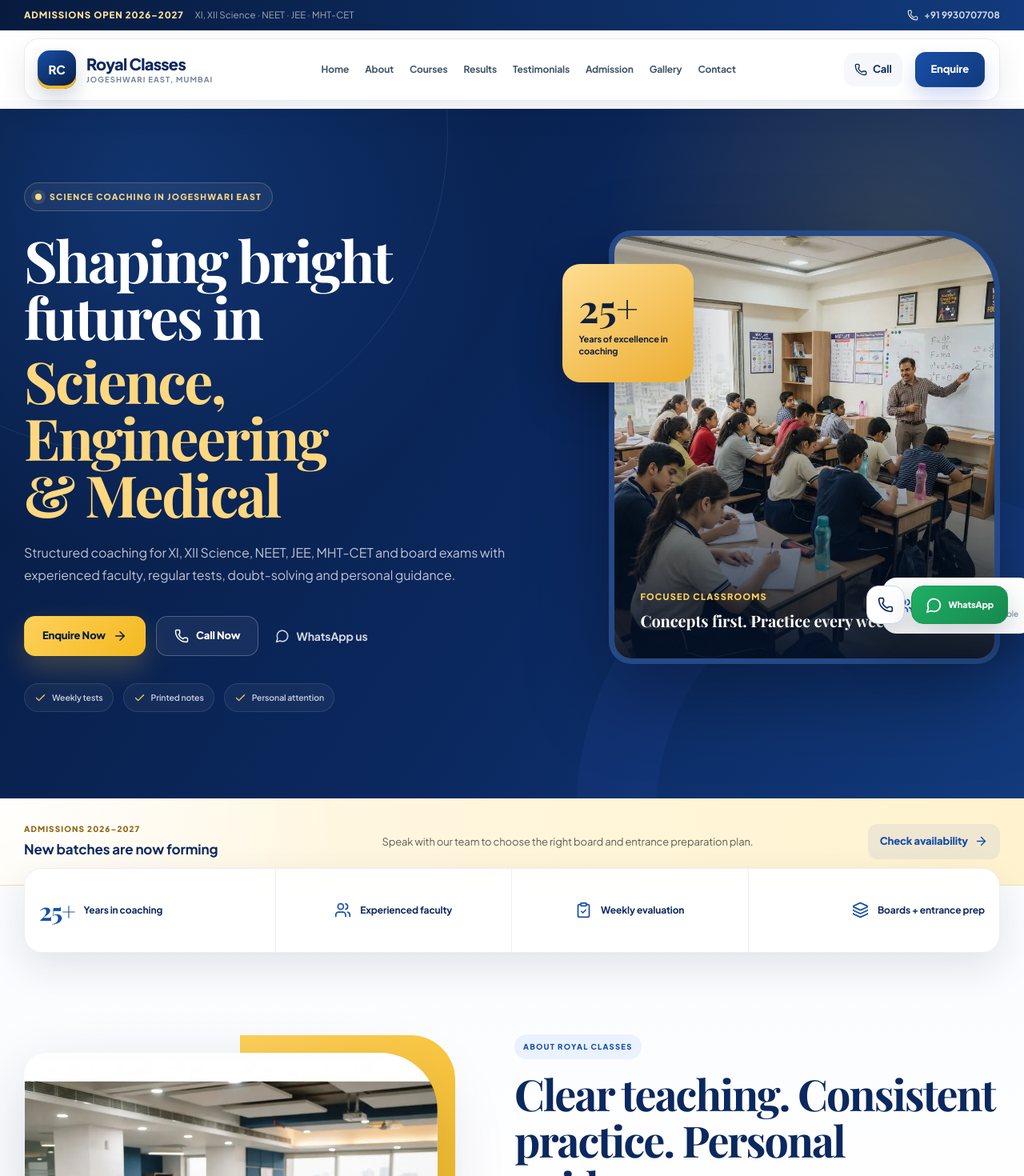
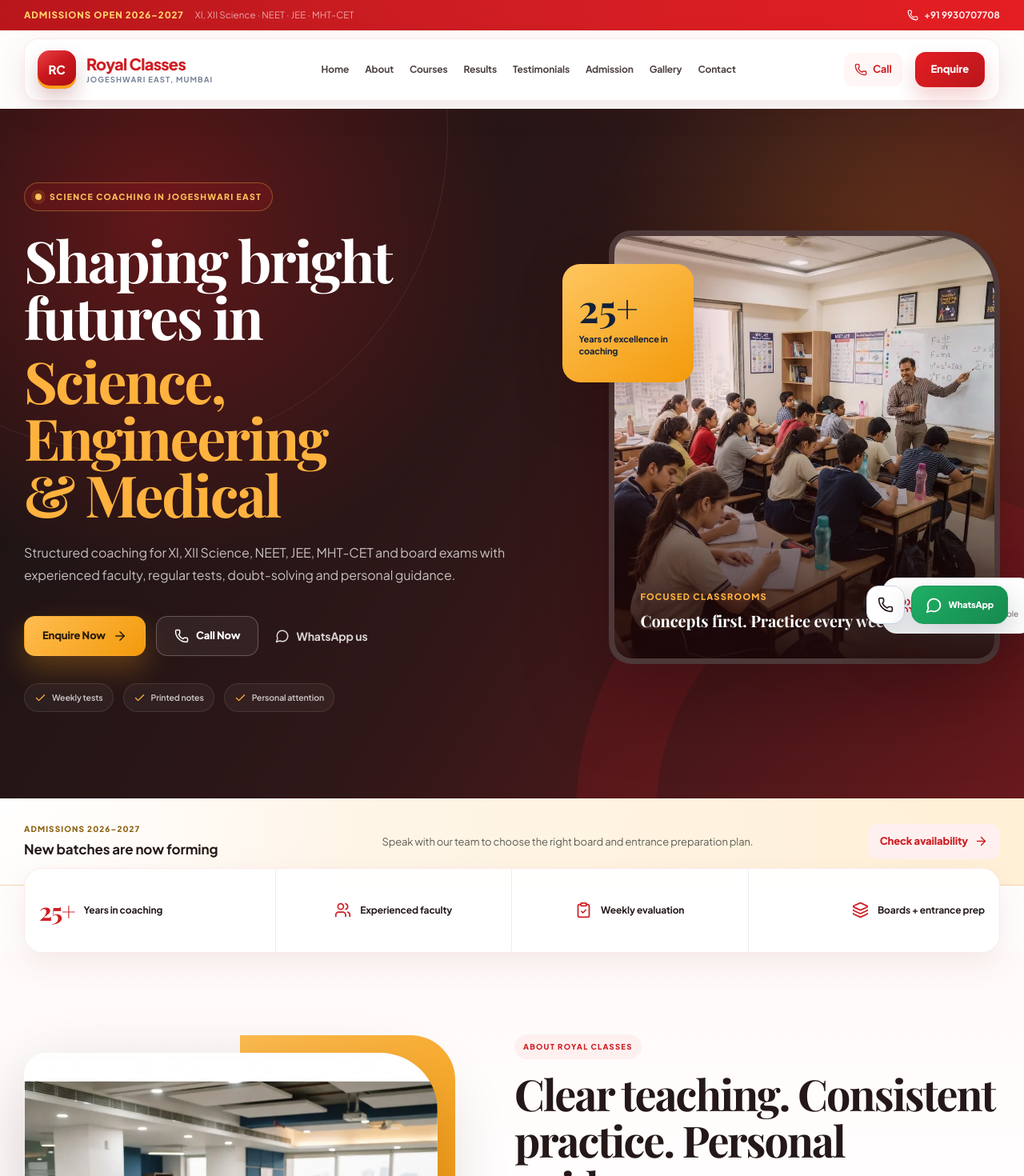
Before and after one commit to deeprealworld-dot/royal-classes-demo, a Next.js app: page / in a window 1280 px wide. Shown: the top 1470 px of the page at 80% size. Built offline with nearby package versions, Linux system fonts and the light colour scheme; a web font is replaced by a local one.

Commit message:
Apply official Royal Classes red and gold palette

```diff
--- a/app/layout.tsx
+++ b/app/layout.tsx
@@ -3,6 +3,7 @@
 import "./globals.css";
 import "./premium.css";
 import "./polish.css";
+import "./official-brand.css";
 
 const jakarta = Plus_Jakarta_Sans({
   variable: "--font-body",
--- /dev/null
+++ b/app/official-brand.css
@@ -0,0 +1,280 @@
+/* Official Royal Classes palette sampled from royalclasses.com */
+:root {
+  --navy-950: #171313;
+  --navy-900: #241818;
+  --navy-800: #392222;
+  --royal-700: #cf1e23;
+  --royal-600: #e41e23;
+  --royal-100: #fff0f0;
+  --gold-500: #fda31b;
+  --gold-400: #ffb23e;
+  --gold-100: #fff4df;
+  --ink: #211b1b;
+  --muted: #706565;
+  --line: #eadede;
+  --surface: #fff8f7;
+  --white: #ffffff;
+  --shadow-sm: 0 12px 36px rgba(86, 19, 22, 0.08);
+  --shadow-lg: 0 32px 90px rgba(48, 10, 12, 0.2);
+}
+
+body {
+  background: #fffdfc;
+  color: var(--ink);
+}
+
+.site-header {
+  border-bottom-color: rgba(207, 30, 35, 0.1);
+  background: rgba(255, 253, 252, 0.94);
+}
+
+.admission-ribbon {
+  background: linear-gradient(90deg, #b9161b 0%, #cf1e23 48%, #e41e23 100%);
+  color: rgba(255, 255, 255, 0.94);
+}
+
+.ribbon-inner p > span:first-child,
+.ribbon-inner > a:hover {
+  color: #ffd06d;
+}
+
+.nav-row {
+  border-color: rgba(207, 30, 35, 0.09);
+  background: rgba(255, 255, 255, 0.96);
+  box-shadow: 0 12px 38px rgba(83, 17, 20, 0.09);
+}
+
+.brand-mark {
+  background:
+    linear-gradient(145deg, rgba(255, 255, 255, 0.16), transparent 46%),
+    linear-gradient(145deg, #e41e23, #a90f15);
+  color: #fff;
+  box-shadow:
+    inset 0 -4px 0 var(--gold-500),
+    0 12px 24px rgba(125, 16, 20, 0.24);
+}
+
+.brand-copy strong,
+.nav-phone,
+.menu-button {
+  color: var(--royal-700);
+}
+
+.desktop-nav a {
+  color: #4d4040;
+}
+
+.desktop-nav a::after {
+  background: linear-gradient(90deg, var(--royal-700), var(--gold-500));
+}
+
+.desktop-nav a:hover {
+  color: var(--royal-700);
+}
+
+.mobile-nav .mobile-enquire,
+.button-small,
+.button-primary {
+  background: linear-gradient(135deg, #e41e23, #b9161b);
+  color: #fff;
+  box-shadow: 0 12px 26px rgba(207, 30, 35, 0.22);
+}
+
+.button-small:hover,
+.button-primary:hover {
+  background: linear-gradient(135deg, #c8191e, #961015);
+}
+
+.button-gold {
+  background: linear-gradient(135deg, #ffbd51, #f39a0b);
+  color: #291b0a;
+  box-shadow: 0 16px 34px rgba(253, 163, 27, 0.27);
+}
+
+.button-gold:hover {
+  background: linear-gradient(135deg, #ffc966, #fda31b);
+}
+
+.button-outline,
+.nav-phone {
+  border-color: rgba(207, 30, 35, 0.14);
+  background: #fff6f5;
+}
+
+.hero {
+  background:
+    radial-gradient(circle at 15% 16%, rgba(228, 30, 35, 0.34), transparent 34%),
+    radial-gradient(circle at 88% 24%, rgba(253, 163, 27, 0.2), transparent 29%),
+    linear-gradient(122deg, #171313 0%, #2f1718 52%, #68191d 100%);
+}
+
+.hero::before {
+  border-color: rgba(255, 255, 255, 0.08);
+}
+
+.hero::after {
+  border-color: rgba(228, 30, 35, 0.12);
+}
+
+.eyebrow {
+  border-color: rgba(255, 190, 76, 0.35);
+  background: rgba(207, 30, 35, 0.15);
+  color: #ffc15a;
+}
+
+.eyebrow > span {
+  box-shadow: 0 0 0 5px rgba(253, 163, 27, 0.14);
+}
+
+.hero-copy h1 em,
+.text-action:hover,
+.section-kicker.light,
+.course-page-link,
+.inline-link {
+  color: var(--gold-400);
+}
+
+.hero-photo-frame {
+  border-color: rgba(255, 255, 255, 0.1);
+  box-shadow: 0 40px 100px rgba(31, 6, 8, 0.4);
+}
+
+.image-shade {
+  background:
+    linear-gradient(to top, rgba(30, 7, 8, 0.92), transparent 58%),
+    linear-gradient(120deg, rgba(207, 30, 35, 0.12), transparent);
+}
+
+.experience-card {
+  background: linear-gradient(145deg, #ffc65f, #f39a0b);
+  box-shadow: 0 24px 60px rgba(49, 12, 12, 0.3);
+}
+
+.attention-card {
+  border-color: rgba(255, 255, 255, 0.9);
+  box-shadow: 0 24px 58px rgba(49, 10, 12, 0.28);
+}
+
+.admission-band {
+  border-bottom-color: #f4d4b0;
+  background:
+    radial-gradient(circle at 0 0, rgba(255, 255, 255, 0.94), transparent 34%),
+    linear-gradient(90deg, #fff8f1, #fff0d6);
+}
+
+.admission-band-inner > a,
+.section-kicker,
+.inline-link {
+  background: var(--royal-100);
+  color: var(--royal-700);
+}
+
+.trust-strip-grid,
+.course-card,
+.quick-card,
+.why-grid article,
+.testimonial-grid article,
+.form-card {
+  border-color: rgba(207, 30, 35, 0.09);
+  box-shadow: 0 14px 40px rgba(83, 17, 20, 0.07);
+}
+
+.about-section {
+  background: linear-gradient(180deg, #fffaf9, #ffffff 50%);
+}
+
+.about-image-wrap::before {
+  background: linear-gradient(145deg, #ffbd51, #f39a0b);
+}
+
+.about-points div,
+.course-page-link,
+.form-grid input,
+.form-grid select,
+.form-grid textarea {
+  background: #fff8f7;
+}
+
+.director-card {
+  border-color: rgba(255, 255, 255, 0.1);
+  background:
+    radial-gradient(circle at 85% 0, rgba(228, 30, 35, 0.28), transparent 34%),
+    linear-gradient(135deg, #171313, #491719);
+  box-shadow: 0 30px 90px rgba(67, 11, 14, 0.24);
+}
+
+.courses-section,
+.why-section,
+.testimonials-section,
+.quick-programmes {
+  background: #fff8f7;
+}
+
+.course-card::before {
+  background: linear-gradient(90deg, var(--royal-700), var(--gold-500));
+}
+
+.course-card:hover,
+.quick-card:hover,
+.why-grid article:hover {
+  border-color: rgba(207, 30, 35, 0.28);
+  box-shadow: 0 24px 60px rgba(83, 17, 20, 0.14);
+}
+
+.course-icon,
+.quick-icon,
+.why-grid svg {
+  background: linear-gradient(145deg, #fff1ef, #ffe4e1);
+  color: var(--royal-700);
+  box-shadow: inset 0 0 0 1px rgba(207, 30, 35, 0.08);
+}
+
+.form-grid input:focus,
+.form-grid select:focus,
+.form-grid textarea:focus {
+  border-color: var(--royal-600);
+  box-shadow: 0 0 0 4px rgba(228, 30, 35, 0.11);
+}
+
+.interior-hero {
+  background:
+    radial-gradient(circle at 12% 0, rgba(228, 30, 35, 0.32), transparent 31%),
+    radial-gradient(circle at 90% 35%, rgba(253, 163, 27, 0.16), transparent 27%),
+    linear-gradient(120deg, #171313, #341719 61%, #741a1f);
+}
+
+.cta-band {
+  background: linear-gradient(90deg, #f39a0b, #fda31b 48%, #ffbd51) !important;
+}
+
+.site-footer {
+  background:
+    radial-gradient(circle at 82% 0, rgba(228, 30, 35, 0.24), transparent 28%),
+    linear-gradient(135deg, #151111, #341719 66%, #5f181b);
+}
+
+.floating-call {
+  background: linear-gradient(135deg, #e41e23, #b9161b);
+  box-shadow: 0 14px 34px rgba(207, 30, 35, 0.28);
+}
+
+.route-skeleton-hero {
+  background: linear-gradient(120deg, #171313, #3a1719 62%, #741a1f);
+}
+
+.route-skeleton-pill,
+.route-skeleton-line,
+.route-skeleton-card,
+.route-skeleton-media {
+  background-image: linear-gradient(90deg, #f5e6e5 25%, #fff7f4 50%, #f5e6e5 75%);
+}
+
+@media (prefers-reduced-motion: reduce) {
+  .hero-photo-frame img,
+  .button,
+  .course-card,
+  .quick-card,
+  .why-grid article {
+    transition: none !important;
+  }
+}
```
